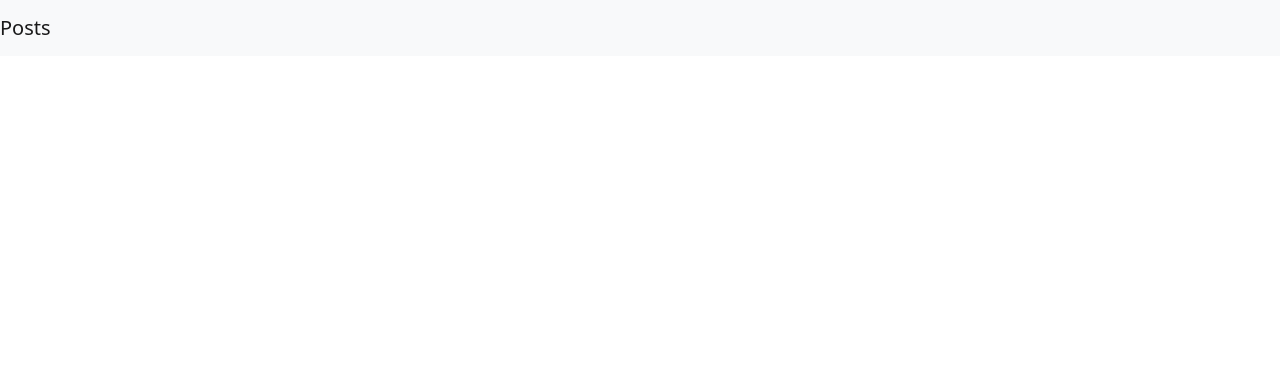
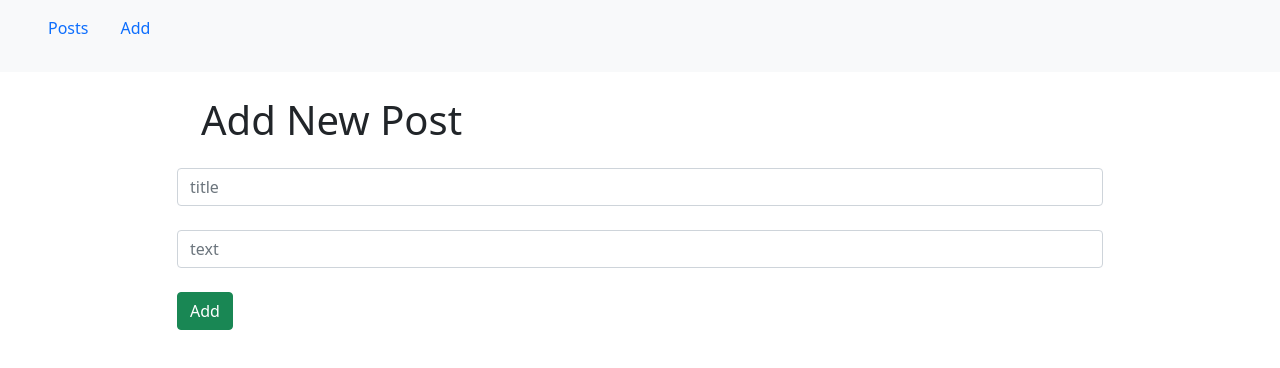
Before and after one commit to danilopetrovic88/blog-app, a React (Create React App) app: page /add in a window 1280 px wide. Shown: the top 368 px of the page. Built offline with nearby package versions, Linux system fonts and the light colour scheme.

Commit message:
zadatak 4

```diff
--- a/src/App.css
+++ b/src/App.css
@@ -1,3 +1,7 @@
+* {
+  list-style: none;
+}
+
 .App {
   text-align: center;
 }
--- a/src/App.js
+++ b/src/App.js
@@ -6,19 +6,32 @@ import { Route } from 'react-router-dom';
 import AppPosts from './pages/AppPosts';
 import { Link } from 'react-router-dom';
 import SinglePost from './components/SinglePost';
+import AddPost from './pages/AddPost';
 
 function App() {
   return (
     <div>
       <BrowserRouter>
         <nav className="navbar navbar-light bg-light">
-          <Link to={'/posts'} className="navbar-brand">
+          <ul style={{ "display": "flex" }}>
+            <li className='nav-item' >
+            <Link to={'/posts'} className="nav-link">
             Posts
           </Link>
+            </li>
+            <li className='nav-item' >
+            <Link to={'/add'} className="nav-link">
+            Add
+          </Link>
+            </li>
+          </ul>
         </nav>
         <Switch>
           <Route exact path={'/posts'}>
             <AppPosts />
+          </Route>
+          <Route exact path={'/add'}>
+            <AddPost />
           </Route>
           <Route exact path={'/posts/:id'}>
             <SinglePost />
--- /dev/null
+++ b/src/pages/AddPost.js
@@ -0,0 +1,38 @@
+import React, { useState } from 'react'
+import { useHistory } from 'react-router-dom';
+import PostService from '../service/PostService';
+
+const AddPost = () => {
+
+    const [newPost, setNewPost] = useState({
+        title: '',
+        text: ''
+    })
+
+    const history = useHistory()
+
+    const handleSubmit = async (e) => {
+        e.preventDefault();
+
+        await PostService.add(newPost)
+
+        history.push('/posts')
+    }
+
+  return (
+    <div className='container'>
+        <div className='row'>
+            <div className='col-10 offset-1'>
+                <h1 className='m-4'>Add New Post</h1>
+               <form onSubmit={handleSubmit}>
+                   <input onChange={({ target }) => setNewPost({...newPost, title: target.value})} type='text' placeholder='title' className='form-control' name='title' /><br />
+                   <input onChange={({ target }) => setNewPost({...newPost, text: target.value})} type='text' placeholder='text' className='form-control' name='text' /><br />
+                   <button className='btn btn-success'>Add</button>
+               </form>
+            </div>
+        </div>
+    </div>
+  )
+}
+
+export default AddPost
--- a/src/pages/AppPosts.js
+++ b/src/pages/AppPosts.js
@@ -19,7 +19,7 @@ const AppPosts = () => {
         <div className='row'>
             <div className='col-10 offset-1'>
                 { posts.map((post) => (
-                    <div className='card'>
+                    <div key={post.id} className='card'>
                         <div className='card-header'>
                             {post.title}
                         </div>
--- a/src/service/PostService.js
+++ b/src/service/PostService.js
@@ -19,6 +19,18 @@ class PostService {
         return [];
       }
 
+      async add(post) {
+        try {
+          const { data } = await this.httpClient.post('posts', post);
+
+          return data;
+        } catch (error) {
+          console.log(error);
+        }
+
+        return null;
+      }
+
       async get(id) {
         try {
           const { data } = await this.httpClient.get(`posts/${id}`);
```
